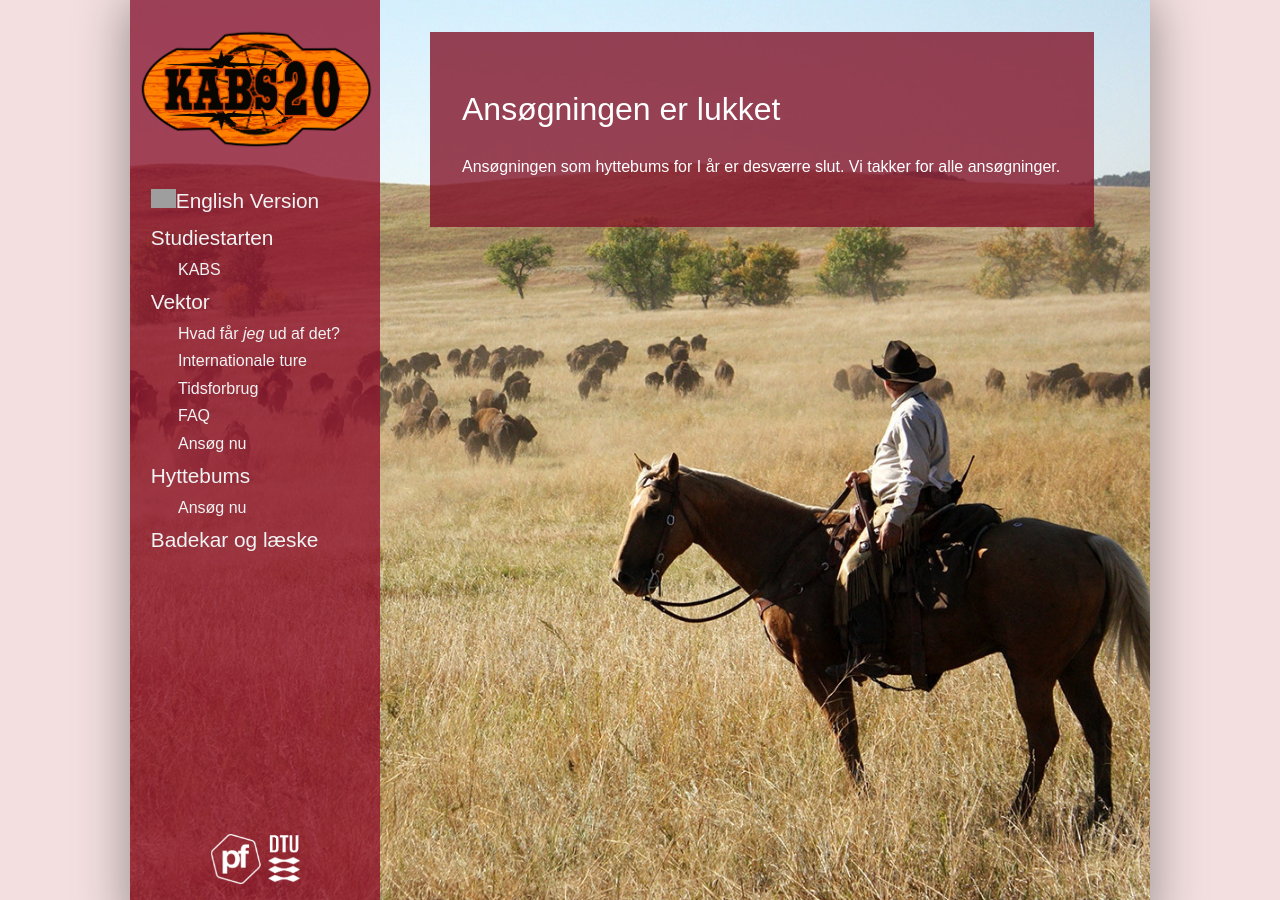
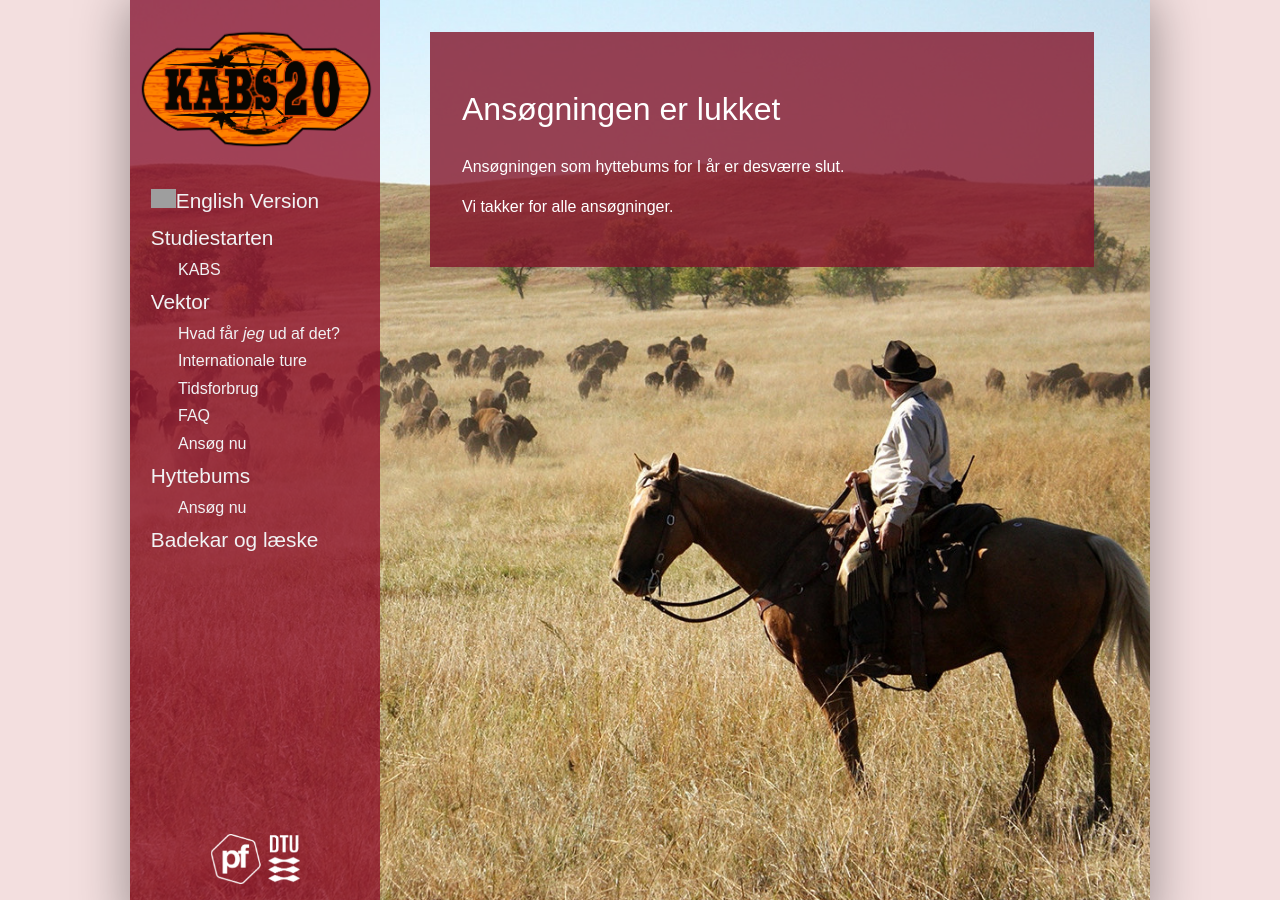
Before and after one commit to KABSDTU/kabsdtu.github.io, a Jekyll site: the page built from ansog-som-hyttebums.md, in a window 1280 px wide and 900 px high. Built offline with Jekyll 4.4.1, drawn with Linux system fonts in a browser that asks for light colours; some web fonts are replaced; grey boxes are pictures that could not be loaded.

```diff
--- a/ansog-som-hyttebums.md
+++ b/ansog-som-hyttebums.md
@@ -3,5 +3,5 @@ layout: default
 title: Ansøg som Hyttebums
 ---
 <h1> Ansøgningen er lukket</h1>
-Ansøgningen som hyttebums for I år er desværre slut.
-Vi takker for alle ansøgninger.
+<p>Ansøgningen som hyttebums for I år er desværre slut. </p>
+<p>Vi takker for alle ansøgninger. </p>
```
